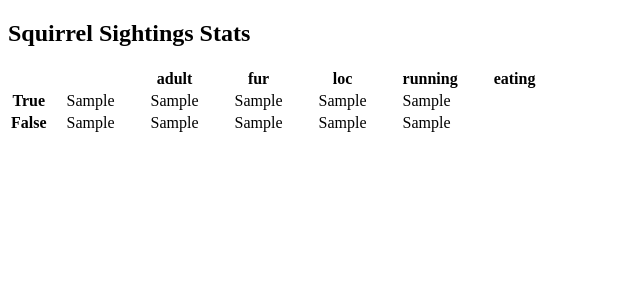
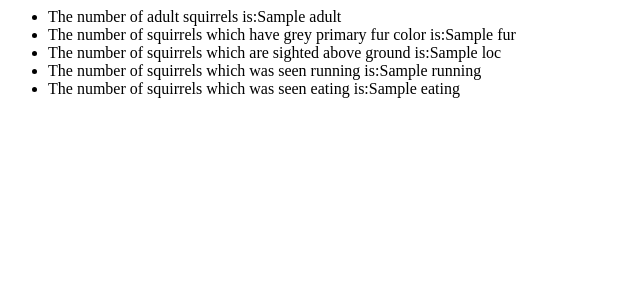
Before and after one commit to ChaoyiZuo/SquirrelTracker, a Django app: template sightings/templates/sightings/stats.html in a window 1280 px wide. Shown: the top 300 px of the page, without its empty margins (0-640 px from the left). Run offline with Django 3.2, Linux system fonts and the light colour scheme; the template is opened without the code that fills it: most values are stand-ins (such as "Sample title", 1, 10 or a date in 2020).

Commit message:
modify stats.html

```diff
--- a/sightings/templates/sightings/stats.html
+++ b/sightings/templates/sightings/stats.html
@@ -1,36 +1,15 @@
-<!doctype html>
-<html lang="en">
+<!Doctype>
+<html>
   <head>
     <title> Squirrel Sightings Stats </title>
   </head>
   <body>
-    <h2> Squirrel Sightings Stats </h2>
-    <table>
-      <tr>
-	<th> </th>
-	<th>
-	<th>&nbsp;&nbsp;&nbsp;&nbsp;adult&nbsp;&nbsp;&nbsp;&nbsp;</th>
-	<th>&nbsp;&nbsp;&nbsp;&nbsp;fur&nbsp;&nbsp;&nbsp;&nbsp;</th>
-	<th>&nbsp;&nbsp;&nbsp;&nbsp;loc&nbsp;&nbsp;&nbsp;&nbsp;</th>
-	<th>&nbsp;&nbsp;&nbsp;&nbsp;running&nbsp;&nbsp;&nbsp;&nbsp;</th>
-	<th>&nbsp;&nbsp;&nbsp;&nbsp;eating&nbsp;&nbsp;&nbsp;&nbsp;</th>
-      </tr>
-      <tr>
-        <th>True</th>
-        <td>&nbsp;&nbsp;&nbsp;&nbsp;{{ adult1 }}&nbsp;&nbsp;&nbsp;&nbsp;</td>
-        <td>&nbsp;&nbsp;&nbsp;&nbsp;{{ fur1 }}&nbsp;&nbsp;&nbsp;&nbsp;</td>
-        <td>&nbsp;&nbsp;&nbsp;&nbsp;{{ loc1 }}&nbsp;&nbsp;&nbsp;&nbsp;</td>
-        <td>&nbsp;&nbsp;&nbsp;&nbsp;{{ running1 }}&nbsp;&nbsp;&nbsp;&nbsp;</td>
-        <td>&nbsp;&nbsp;&nbsp;&nbsp;{{ eating1 }}&nbsp;&nbsp;&nbsp;&nbsp;</td>
-      </tr>
-      <tr>
-        <th>False</th>
-	<td>&nbsp;&nbsp;&nbsp;&nbsp;{{ adult0 }}&nbsp;&nbsp;&nbsp;&nbsp;</td>
-        <td>&nbsp;&nbsp;&nbsp;&nbsp;{{ fur0 }}&nbsp;&nbsp;&nbsp;&nbsp;</td>
-        <td>&nbsp;&nbsp;&nbsp;&nbsp;{{ loc0 }}&nbsp;&nbsp;&nbsp;&nbsp;</td>
-        <td>&nbsp;&nbsp;&nbsp;&nbsp;{{ running0 }}&nbsp;&nbsp;&nbsp;&nbsp;</td>
-        <td>&nbsp;&nbsp;&nbsp;&nbsp;{{ eating0 }}&nbsp;&nbsp;&nbsp;&nbsp;</td>
-      </tr>
-    </table>
+   <ul>
+    <li>The number of adult squirrels is:{{ adult }}</li>
+    <li>The number of squirrels which have grey primary fur color is:{{ fur }}</li>
+    <li>The number of squirrels which are sighted above ground is:{{ loc }}</li>
+    <li>The number of squirrels which was seen running is:{{ running }}</li>
+    <li>The number of squirrels which was seen eating is:{{ eating }}</li>
+   </ul>
   </body>
 </html>
```
